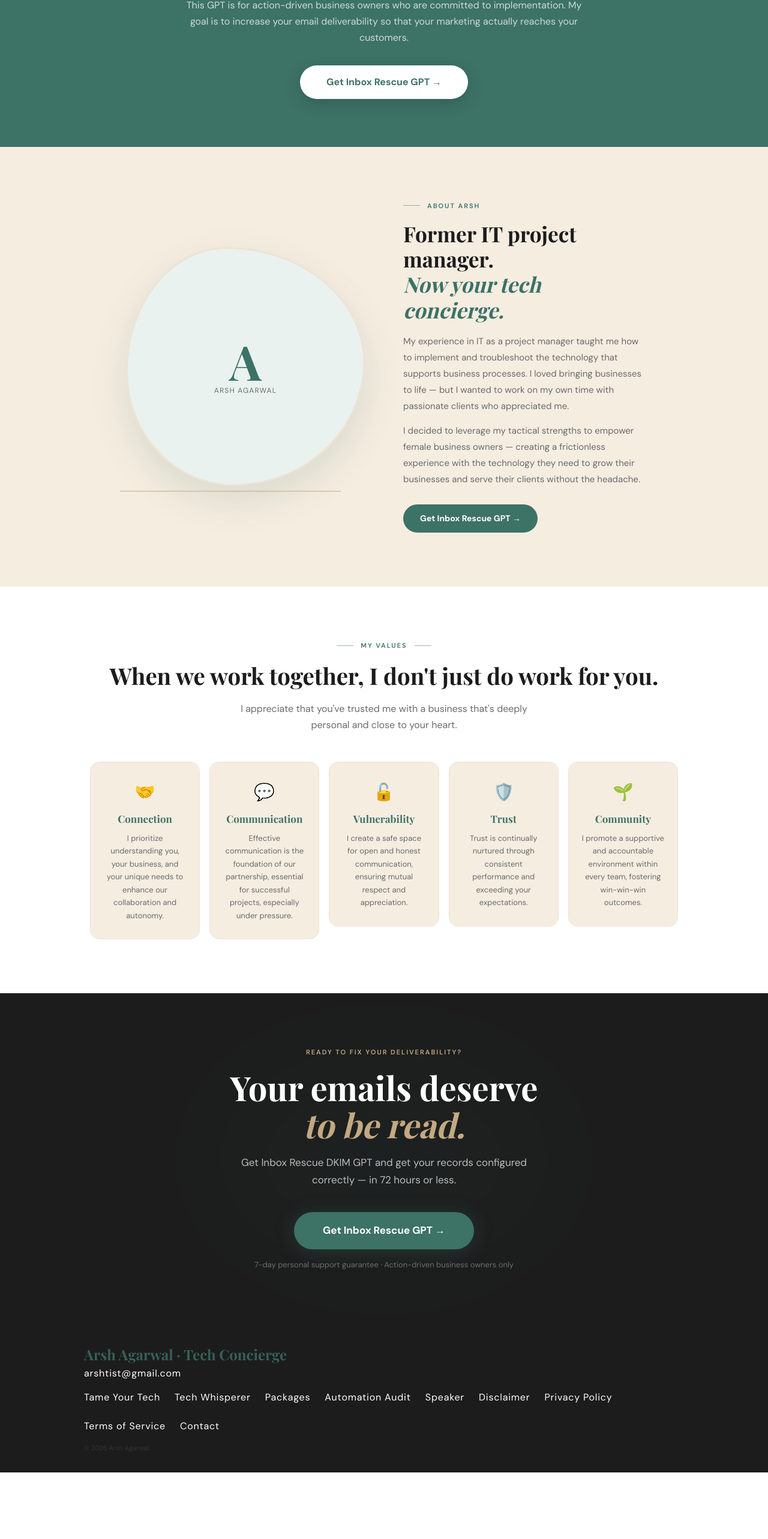
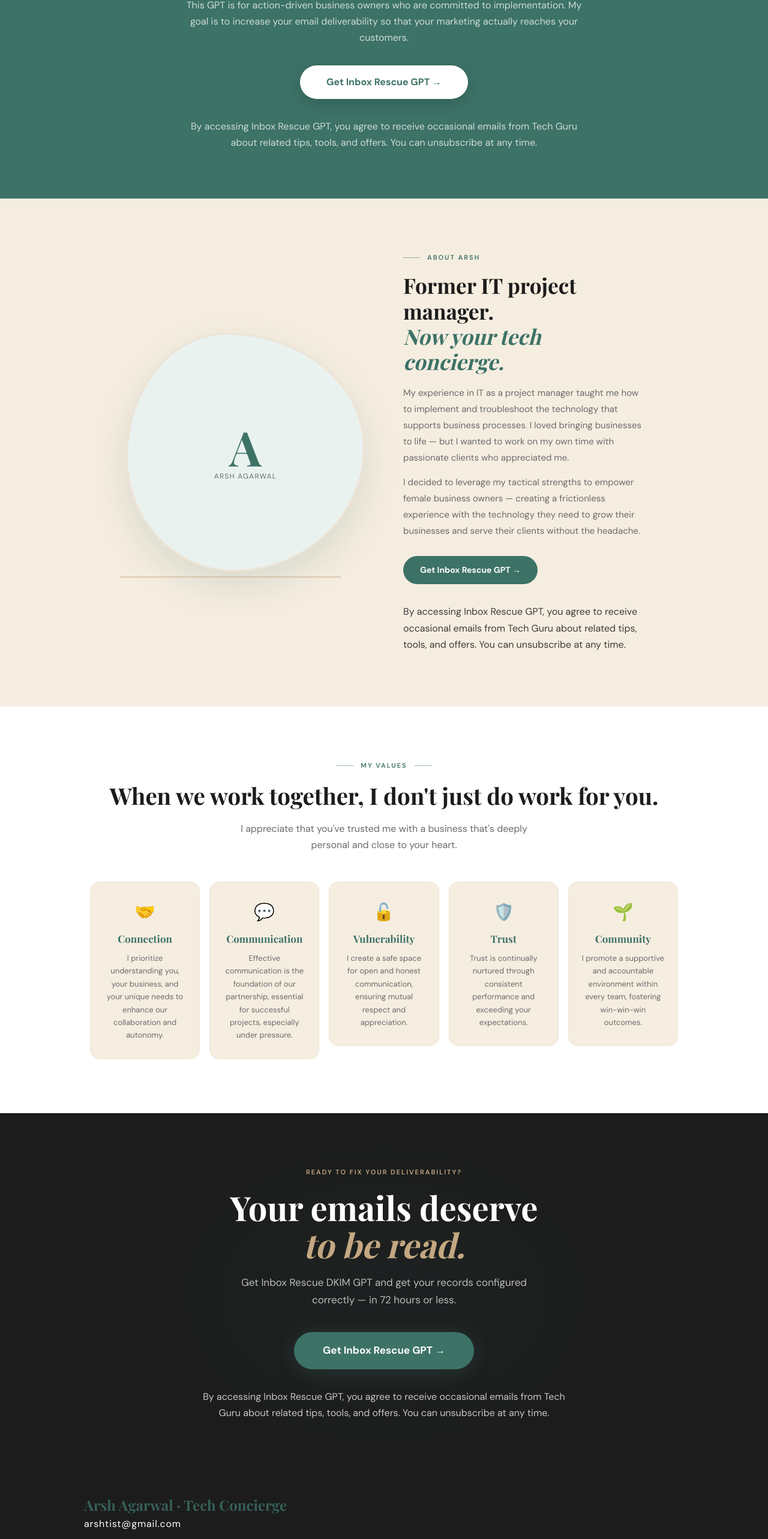
Before and after one commit to arshie26/techguru, a React (Vite) app: page /inboxrescue in a window 1280 px wide. Shown: the part 2883-5449 px from the top of the page at 60% size. Before the commit the page ends 5338 px from the top, so only its background shows below. Built offline with nearby package versions, Linux system fonts and the light colour scheme; a web font is replaced by a local one.

Commit message:
Added consent disclaimer

```diff
--- a/src/pages/InboxRescue.jsx
+++ b/src/pages/InboxRescue.jsx
@@ -362,6 +362,7 @@ function Guarantee() {
             style={{ display: "inline-block", backgroundColor: WHITE, color: TEAL, fontFamily: "DM Sans, sans-serif", fontWeight: 700, fontSize: 16, padding: "16px 44px", borderRadius: 99, textDecoration: "none", boxShadow: "0 8px 28px rgba(0,0,0,0.15)" }}>
             Get Inbox Rescue GPT →
           </a>
+          <p style={{ fontFamily: "DM Sans, sans-serif", fontSize: 16, color: "rgba(255,255,255,0.75)", lineHeight: 1.7, marginTop: 32 }}>By accessing Inbox Rescue GPT, you agree to receive occasional emails from Tech Guru about related tips, tools, and offers. You can unsubscribe at any time.</p>
         </Reveal>
       </div>
     </section>
@@ -405,6 +406,7 @@ function About() {
               style={{ display: "inline-block", backgroundColor: TEAL, color: WHITE, fontFamily: "DM Sans, sans-serif", fontWeight: 700, fontSize: 14, padding: "13px 28px", borderRadius: 99, textDecoration: "none" }}>
               Get Inbox Rescue GPT →
             </a>
+            <p style={{ fontFamily: "DM Sans, sans-serif", fontSize: 16, color: "rgba(0,0,0,0.75)", lineHeight: 1.7, marginTop: 32 }}>By accessing Inbox Rescue GPT, you agree to receive occasional emails from Tech Guru about related tips, tools, and offers. You can unsubscribe at any time.</p>
           </div>
         </Reveal>
       </div>
@@ -473,9 +475,7 @@ function FinalCTA() {
             style={{ display: "inline-block", backgroundColor: TEAL, color: WHITE, fontFamily: "DM Sans, sans-serif", fontWeight: 700, fontSize: 17, padding: "18px 48px", borderRadius: 99, textDecoration: "none", boxShadow: `0 4px 32px ${TEAL}50` }}>
             Get Inbox Rescue GPT →
           </a>
-          <p style={{ fontFamily: "DM Sans, sans-serif", fontSize: 13, color: "rgba(255,255,255,0.35)", marginTop: 16 }}>
-            7-day personal support guarantee · Action-driven business owners only
-          </p>
+          <p style={{ fontFamily: "DM Sans, sans-serif", fontSize: 16, color: "rgba(255,255,255,0.75)", lineHeight: 1.7, marginTop: 32 }}>By accessing Inbox Rescue GPT, you agree to receive occasional emails from Tech Guru about related tips, tools, and offers. You can unsubscribe at any time.</p>
         </Reveal>
       </div>
     </section>
```
